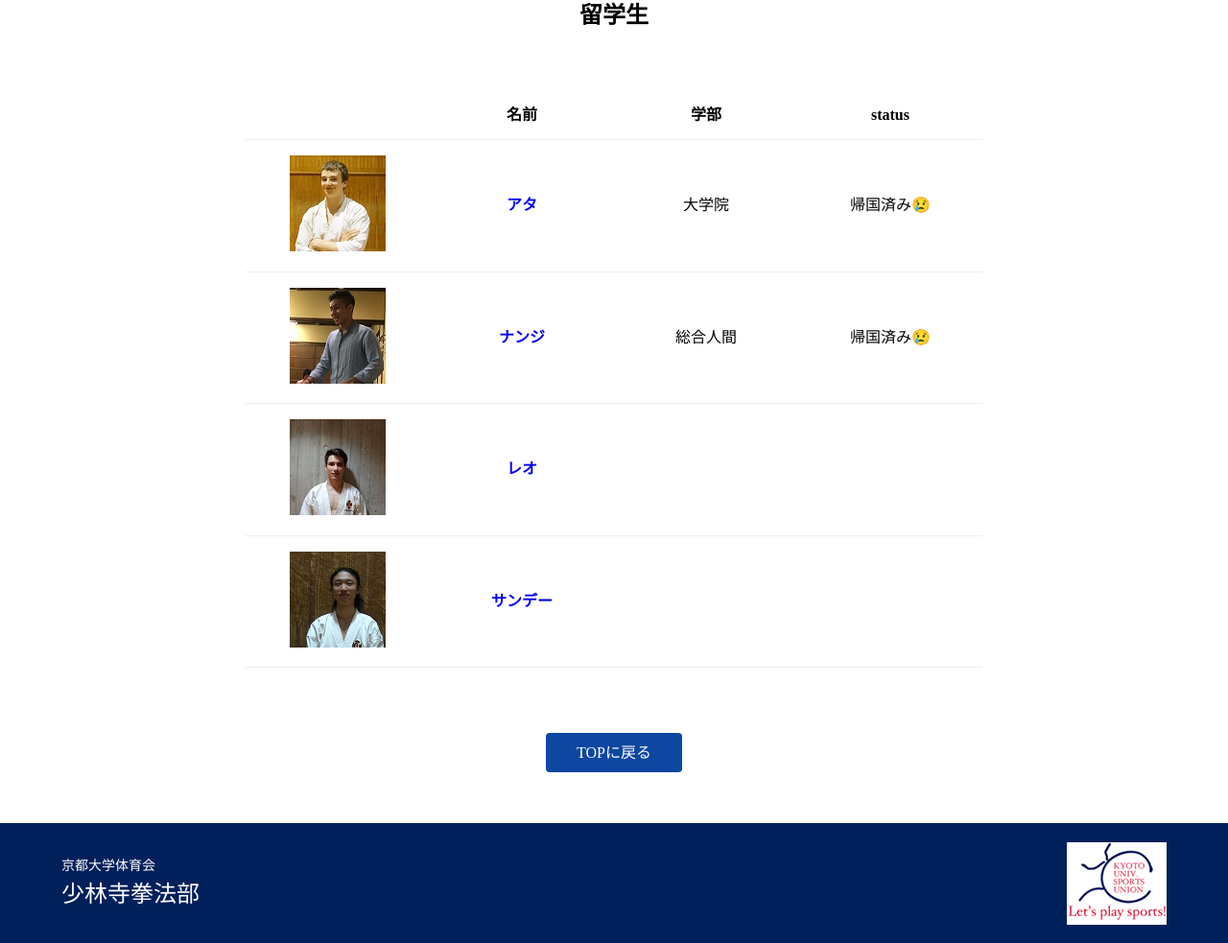
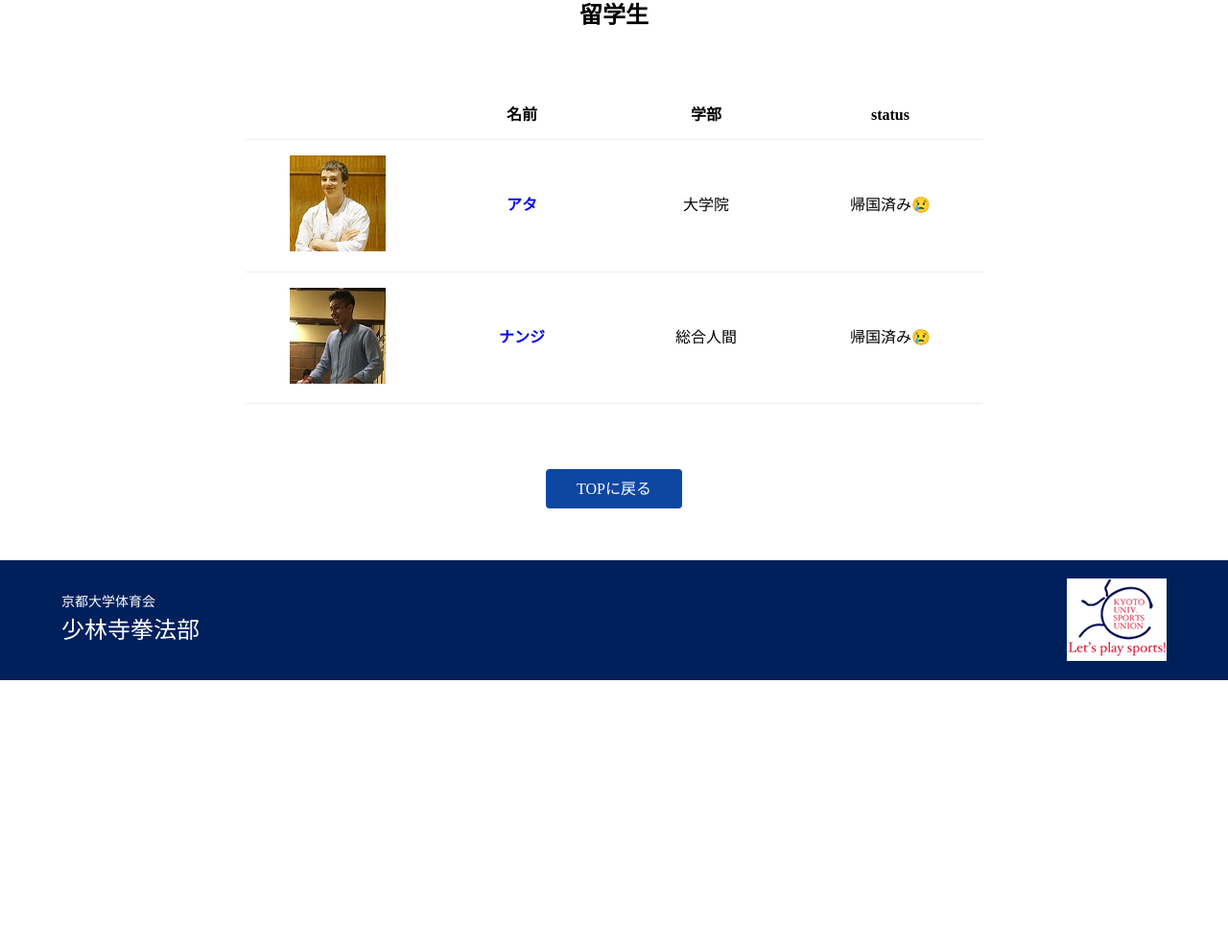
Before and after one commit to KushibikiMashu/ku-shorinji, a website: page public/members.html in a window 1280 px wide. Shown: the part 3754-4737 px from the top of the page at 96% size. After the commit the page ends 4463 px from the top, so only its background shows below. Drawn offline with Linux system fonts and the light colour scheme; files whose address does not match are found by name.

Commit message:
退部済み留学生をリンクしない

```diff
--- a/public/members.html
+++ b/public/members.html
@@ -217,22 +217,6 @@
                     <td>総合人間</td>
                     <td>帰国済み😢</td>
                 </tr>
-                <tr>
-                    <td><img src="/assets/images/members/international-students/thumbnail/leo.jpg" alt="レオ"></td>
-                    <td class="members__table--row-name">
-                        <a href="/members/international-students/leo.html">レオ</a>
-                    </td>
-                    <td></td>
-                    <td></td>
-                </tr>
-                <tr>
-                    <td><img src="/assets/images/members/international-students/thumbnail/sunday.jpg" alt="サンデー"></td>
-                    <td class="members__table--row-name">
-                        <a href="/members/international-students/sunday.html">サンデー</a>
-                    </td>
-                    <td></td>
-                    <td></td>
-                </tr>
             </table>
 
         </div>
```
Also changed, not shown: public/members/international-students/leo.html (+3 -0 lines), public/members/international-students/sunday.html (+3 -0 lines).
